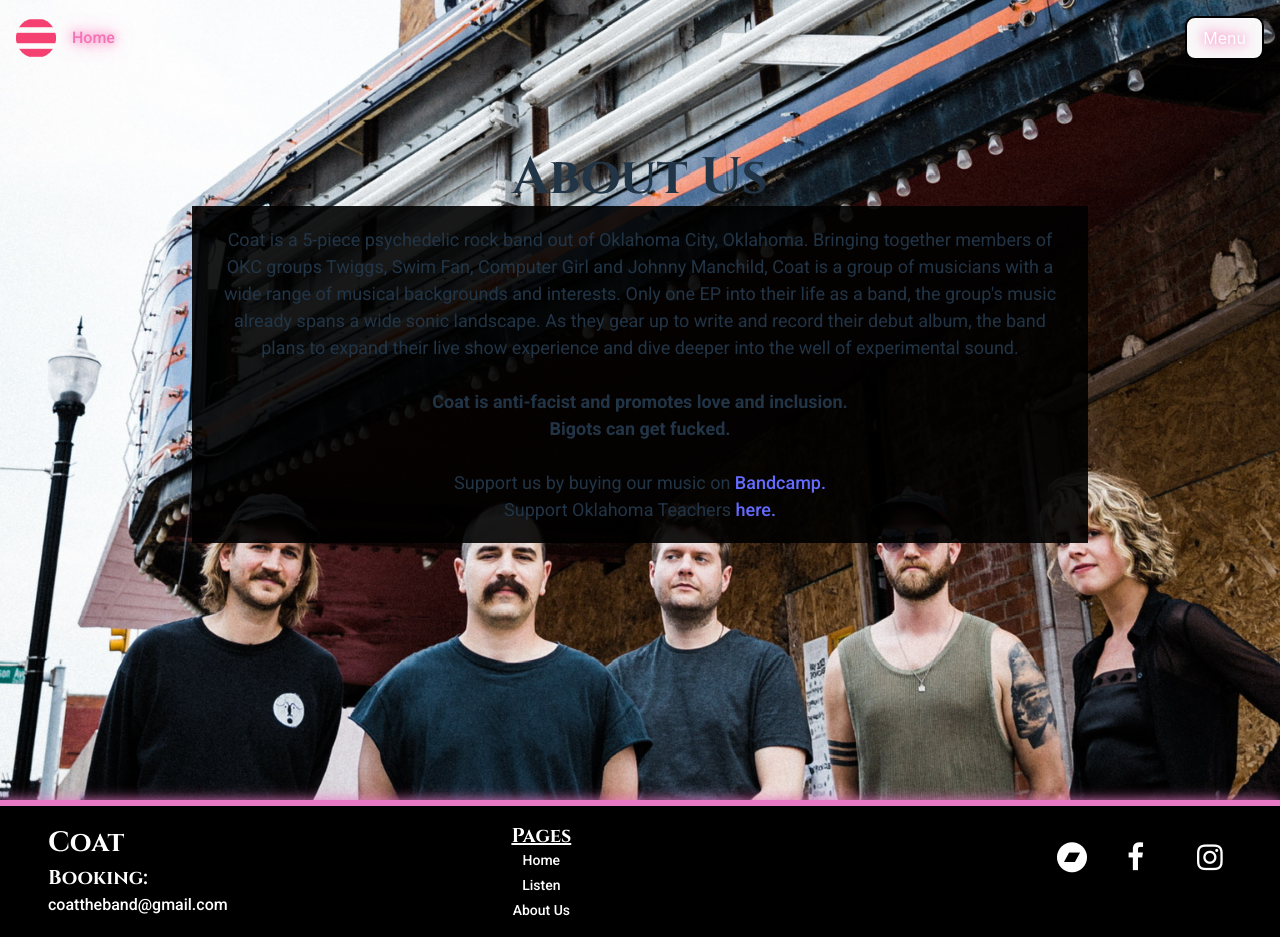
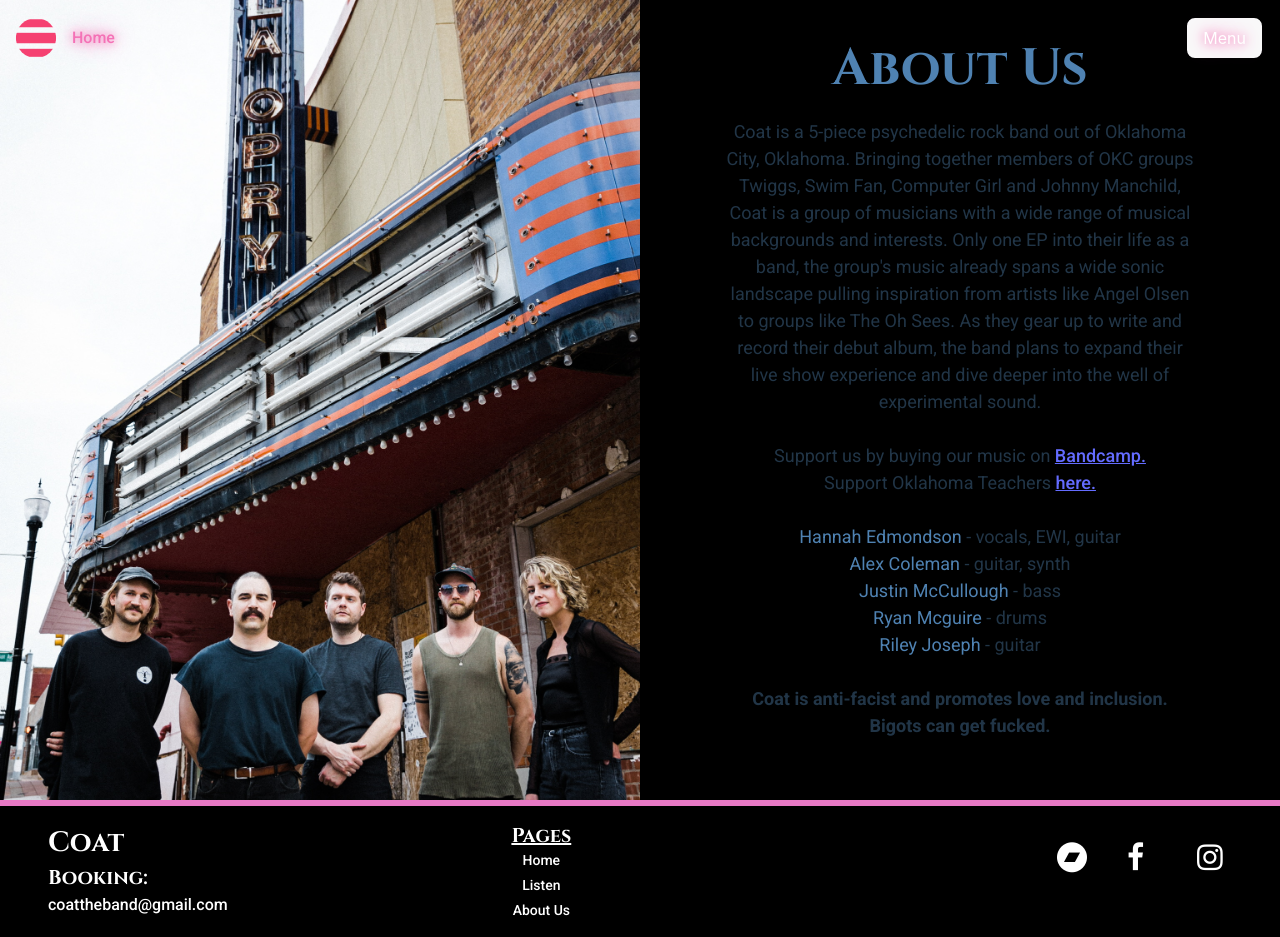
Before and after one commit to RileyJoseph/coat, a React (Vite) app: page /bio in a window 1280 px wide. Built offline with nearby package versions, Linux system fonts and the light colour scheme; a web font is replaced by a local one.

Commit message:
finish about us

```diff
--- a/src/App.css
+++ b/src/App.css
@@ -50,6 +50,14 @@ html, body {
   }
 }
 
+.blue{
+  color: #4f82b2;
+}
+
+.underline{
+  text-decoration: underline;
+}
+
 .app-body {
   background: #0e016f;
   overflow: hidden;
@@ -58,18 +66,26 @@ html, body {
 }
 .about-us{
   background: #0e016f;
-  background-image: url("/images/coat-marquee.JPG");
+  /* background-image: url("/images/coat-marquee.JPG"); */
   background-position: 50% 80%;
   background-size: cover;
   background-repeat: no-repeat;
-  .about-us-hero{
+  .bio-pic{
+    background: #0e016f;
+    background-image: url("/images/coat-marquee.JPG");
+    background-position: 50% 80%;
+    background-size: cover;
+    background-repeat: no-repeat;
+  }
+  .about-us-text{
     flex-direction: column;
-    width: 100%;
-    height: 500px;
+    background-color: black;
+    /* width: 100%; */
+    /* height: 500px; */
   }
   .bio-text{
-    background-color: rgba(0, 0, 0, 0.9);
-    width: 70%;
+    /* background-color: rgba(0, 0, 0, 0.9); */
+    width: 80%;
     font-size: 18px;
     padding: 20px;
   }
@@ -254,7 +270,7 @@ html, body {
 }
 
 .vapor-lounge{
-  min-height: 100vh;
+  /* min-height: 100vh; */
 }
 
 .home-logo {
@@ -578,6 +594,17 @@ ion-icon.down-arrow:hover, ion-icon.down-arrow:focus {
 	cursor: pointer;
 }
 
+.panels{
+  width: 100%;
+  flex-direction: row;
+  .listen-panel{
+    background-image: url("/images/coat-milk.jpg");
+    background-position: center center;
+    background-size: auto 100%;
+    background-repeat: no-repeat;
+  }
+}
+
 #mirror {
   /* margin-right: 350px; */
 }
@@ -730,7 +757,7 @@ ion-icon.down-arrow:hover, ion-icon.down-arrow:focus {
   top: 0;
   left: 50%;
   width: 2560px;
-  height: 800px;
+  height: 100%;
   margin-left: -1280px;
   background-image: linear-gradient(
     to right,
@@ -987,17 +1014,39 @@ ion-icon.down-arrow:hover, ion-icon.down-arrow:focus {
 	}
 }
 
+@media (width <= 1100px) {
+  .about-us{
+    .bio-text{
+      width: 90%;
+    }
+  }
+}
 
-@media (width <= 777px) {
+@media (width <= 900px) {
   .about-us{
-    background-image: url("/images/hannah-psych.JPG");
-    background-position: 50% 5%;
-    background-size: cover;
-    background-repeat: no-repeat;
+    flex-direction: column;
+    .bio-pic{
+      width: 100%;
+      height: 300px;
+    }
+    .about-us-text{
+      width: 100%;
+      padding-top: 40px;
+      padding-bottom: 40px;
+    }
     .bio-text{
-      background-color: rgba(0, 0, 0, 0.7);
-      width: 75%;
+      width: 85%;
       padding: 20px;
     }
   }
 }
+
+
+@media (width <= 777px) {
+  .about-us{
+    .bio-text{
+      width: 95%;
+      padding: 20px;
+    }
+  }
+}
--- a/src/Bio.tsx
+++ b/src/Bio.tsx
@@ -3,24 +3,33 @@ import React, { useState, useEffect } from "react";
 const Bio: React.FC = () => {
 
   return (
-    <div className="about-us flex items-center min-h-screen">
-      <div className="about-us-hero flex items-center">
-        {/* <img className="bio-pic" src="/images/band-psych.JPG" alt="picture of the band Coat" /> */}
-        <h1>About Us</h1>
+    <div className="about-us flex min-h-screen">
+      {/* <img className="bio-pic w-half md:w-1/2" src="/images/coat-marquee.JPG" alt="picture of the band Coat" /> */}
+      <div className="bio-pic w-half md:w-full sm:w-full"></div>
+      <div className="about-us-text flex items-center justify-center w-half md:w-full sm:w-full">
+        <h1 className="blue">About Us</h1>
         <div className="bio-text">
           <p>Coat is a 5-piece psychedelic rock band out of Oklahoma City, Oklahoma.
           Bringing together members of OKC groups Twiggs, Swim Fan, Computer Girl and
           Johnny Manchild, Coat is a group of musicians with a wide range of
           musical backgrounds and interests. Only one EP into their life as a band, the
-          group's music already spans a wide sonic landscape. As they gear up to write
+          group's music already spans a wide sonic landscape pulling inspiration from artists like Angel Olsen
+          to groups like The Oh Sees. As they gear up to write
           and record their debut album, the band plans to expand their live show experience
           and dive deeper into the well of experimental sound.
           </p>
           <br />
+          <p>Support us by buying our music on <a className="underline" target="_blank" href="https://coattheband.bandcamp.com/">Bandcamp.</a></p>
+          <p>Support Oklahoma Teachers <a className="underline" href="https://catapultrecordings.bandcamp.com/album/help-oklahoma-teachers" target="_blank">here.</a></p>
+          <br />
+          <p><span className="blue">Hannah Edmondson</span> - vocals, EWI, guitar</p>
+          <p><span className="blue">Alex Coleman</span> - guitar, synth</p>
+          <p><span className="blue">Justin McCullough</span> - bass</p>
+          <p><span className="blue">Ryan Mcguire</span> - drums</p>
+          <p><span className="blue">Riley Joseph</span> - guitar</p>
+          <br />
           <p className="bold">Coat is anti-facist and promotes love and inclusion. <br /> Bigots can get fucked.</p>
-          <br />
-          <p>Support us by buying our music on <a target="_blank" href="https://coattheband.bandcamp.com/">Bandcamp.</a></p>
-          <p>Support Oklahoma Teachers <a href="https://catapultrecordings.bandcamp.com/album/help-oklahoma-teachers" target="_blank">here.</a></p>
+
         </div>
       </div>
     </div>
--- a/src/Home.tsx
+++ b/src/Home.tsx
@@ -76,7 +76,7 @@ const Home: React.FC = () => {
         </div>
       </div>
 
-      <div id="live" className="live flex items-center justify-center pulse-border">
+      <div id="live" className="live flex items-center , pulse-border">
         <h2 className="">Upcoming Shows:</h2>
         <div className="shows">
           <ul className="mt-8">
@@ -88,22 +88,21 @@ const Home: React.FC = () => {
         </div>
       </div>
 
-      <div id="windows" className="window-container flex flex-col items-center pulse-border">
-        <h2 className="header">LINKS</h2>
-        <div className="scene flex flex-wrap justify-center gap-32 w-full">
-          <div className="window-div text-xl flex flex-col items-center">
-            <LoungeWindow />
+      <div id="windows" className="window-container panels flex items-center pulse-border">
+        {/* <div className="panels scene flex flex-wrap justify-center gap-32 w-full"> */}
+          <div className="window-div listen-panel text-xl flex flex-col items-center">
+            {/* <LoungeWindow /> */}
             <h2 className="text-center mt-4 text-2xl secondary">「 l i s t e n 」</h2>
           </div>
-          <div className="window-div text-xl flex flex-col items-center">
-            <BioWindow />
+          <div className="window-div bio-panel text-xl flex flex-col items-center">
+            {/* <BioWindow /> */}
             <h2 className="text-center mt-4 text-2xl secondary">「 a b o u t 」</h2>
           </div>
-          <div className="window-div text-xl flex flex-col items-center">
-            <BandcampWindow />
+          <div className="window-div bandcamp-panel text-xl flex flex-col items-center">
+            {/* <BandcampWindow /> */}
             <h2 className="text-center mt-4 text-2xl secondary">「 b a n d c a m p 」</h2>
           </div>
-        </div>
+        {/* </div> */}
       </div>
     </div>
   );
--- a/src/Listen.tsx
+++ b/src/Listen.tsx
@@ -47,18 +47,7 @@ const Listen: React.FC = () => {
   }, []);
 
   return (
-    <div className="app-body vapor-lounge flex flex-col items-center justify-center min-h-screen">
-      <div className="overlay"></div>
-      <div className={`overlay glitch ${bgColor}`}></div>
-
-      {isLoading ? (
-        <img
-          src="/images/loading.gif"
-          alt="Loading..."
-          className="w-64 h-64 mb-4"
-        />
-      ) : (
-        <div className="app-body">
+    <div className="app-body vapor-lounge flex flex-col items-center min-h-screen">
       <div className="canvas-mask">
         {/* <immg src="https://i.pinimg.com/originals/15/2b/a2/152ba2bdfbdbeeea8d0d64451347399c.gif" /> */}
           <div className="c c1"></div>
@@ -106,8 +95,6 @@ const Listen: React.FC = () => {
         </div>
       </div>
     </div>
-      )}
-    </div>
   );
 };
 
```
Lines whose indentation alone changed are shown as unchanged.
